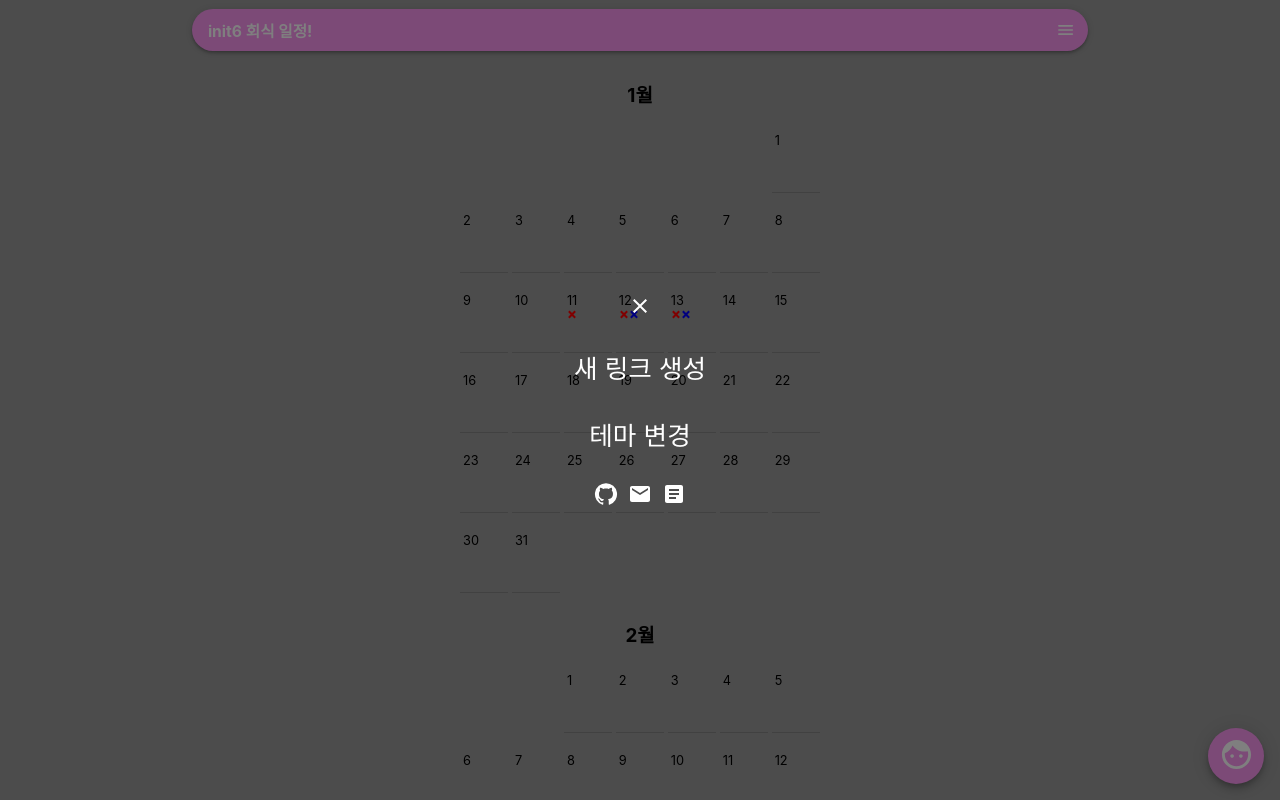
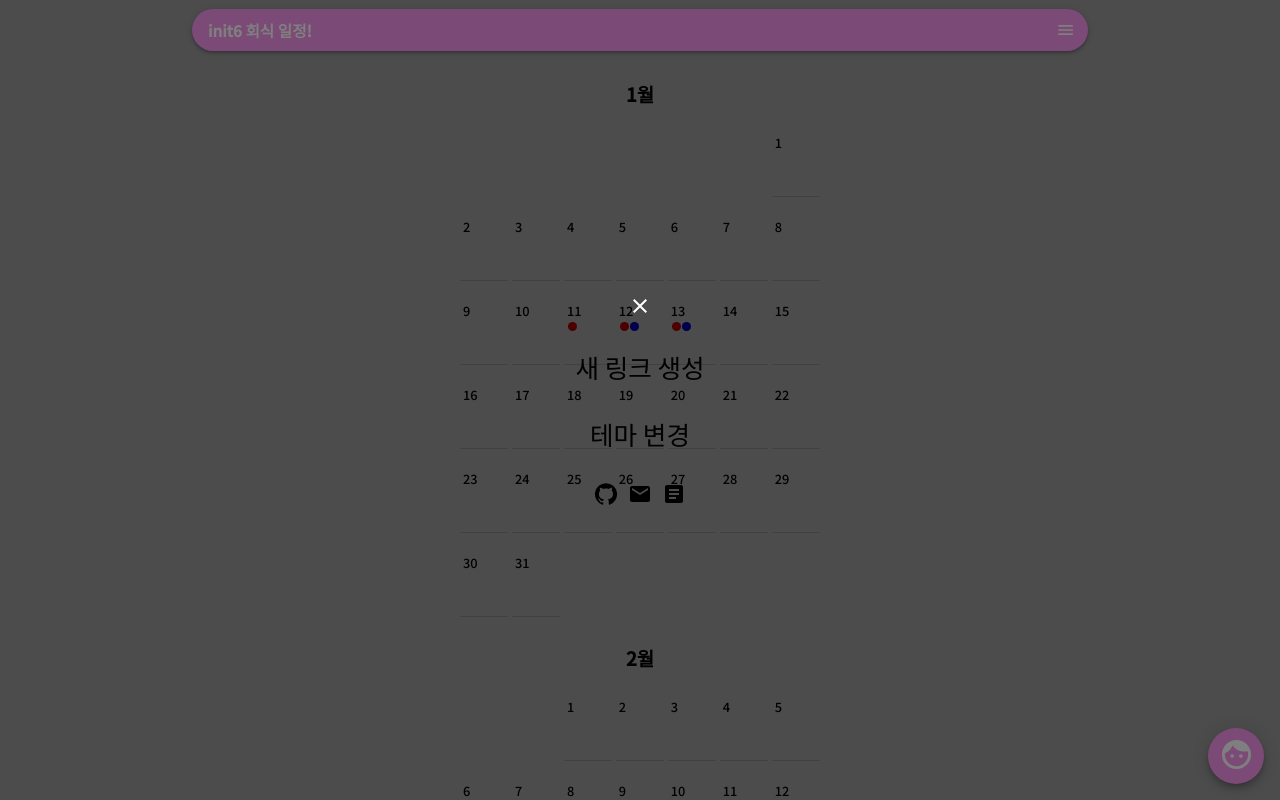
Before and after one commit to rkskekzzz/timong, a React (Create React App) app in the folder frontend/: page / in a window 1280 px wide. Both pictures are taken after a click on the icon 1065 px from the left and 30 px from the top of the page. Shown: the top 800 px of the page. Built offline with nearby package versions, Linux system fonts and the light colour scheme.

Commit message:
Feat : Header Modal 테마에 맞게 색 수정

```diff
--- a/frontend/src/App.css
+++ b/frontend/src/App.css
@@ -1,6 +1,9 @@
+@import url('https://fonts.googleapis.com/css2?family=Noto+Sans+KR:wght@500&display=swap');
+
 html,
 body {
   height: 100%;
+  font-family: 'Noto Sans KR', sans-serif;
 }
 
 .App {
--- a/frontend/src/Components/Calendar/DayBox.tsx
+++ b/frontend/src/Components/Calendar/DayBox.tsx
@@ -17,15 +17,15 @@ const DayBox: React.FC<{
       <Styled.CalendarDateCircleBox isThisMonth={day.isThisMonth}>
         <Styled.GridWrap>
           {users.map((user, index) => (
-            // <GlobalStyled.Circle
+            <GlobalStyled.Circle
+              key={user.name + index.toString()}
+              size="small"
+              color={user.color}
+            />
+            // <GlobalStyled.Xone
             //   key={user.name + index.toString()}
-            //   size="small"
             //   color={user.color}
             // />
-            <GlobalStyled.Xone
-              key={user.name + index.toString()}
-              color={user.color}
-            />
           ))}
         </Styled.GridWrap>
       </Styled.CalendarDateCircleBox>
--- a/frontend/src/Components/Header/HeaderModal.tsx
+++ b/frontend/src/Components/Header/HeaderModal.tsx
@@ -1,6 +1,7 @@
-import React, { useCallback } from 'react';
+import React, { useCallback, useContext } from 'react';
 import { Modal } from '@mui/material';
 import Styled from './HeaderModal.styled';
+import { ThemeContext } from '../Timong';
 
 import GitHubIcon from '@mui/icons-material/GitHub';
 import EmailIcon from '@mui/icons-material/Email';
@@ -24,18 +25,26 @@ function ModalBoxForm({
   const handleCloseButton = useCallback(() => {
     handleModalClose();
   }, []);
+  const theme = useContext(ThemeContext);
   const handleThemeChangeButton = toggleMode;
+
+  const style = {
+    color: theme.iconSmall,
+    transition: 'color 500ms ease-in-out 0ms',
+  };
 
   return (
     <>
       <Styled.ModalBox>
         <CloseIcon onClick={handleCloseButton} />
-        <div>새 링크 생성</div>
-        <div onClick={handleThemeChangeButton}> 테마 변경</div>
+        <div style={style}>새 링크 생성</div>
+        <div style={style} onClick={handleThemeChangeButton}>
+          테마 변경
+        </div>
         <Styled.ModalBoxButtons>
-          <GitHubIcon onClick={() => handleClick(githubLink)} />
-          <EmailIcon onClick={() => handleClick(emailLink)} />
-          <ArticleIcon onClick={() => handleClick(articleLink)} />
+          <GitHubIcon onClick={() => handleClick(githubLink)} sx={style} />
+          <EmailIcon onClick={() => handleClick(emailLink)} sx={style} />
+          <ArticleIcon onClick={() => handleClick(articleLink)} sx={style} />
         </Styled.ModalBoxButtons>
       </Styled.ModalBox>
     </>
--- a/frontend/src/Components/Styled/global.styled.ts
+++ b/frontend/src/Components/Styled/global.styled.ts
@@ -15,7 +15,7 @@ const Xone = styled.div<{ color?: string }>`
   width: 100%;
   height: 100%;
   margin-left: 3px;
-
+  z-index: -1;
   &: before {
     position: absolute;
     content: ' ';
--- a/frontend/src/theme.ts
+++ b/frontend/src/theme.ts
@@ -4,11 +4,13 @@ export const themes = {
     backgroundHeader: '#f2f2f2',
     foreground: '#000000',
     icon: 'white',
+    iconSmall: 'black',
   },
   dark: {
     foregroundHeader: '#f2f2f2',
     backgroundHeader: '#212121',
     foreground: '#dadada',
     icon: '#131313',
+    iconSmall: 'white',
   },
 };
```
